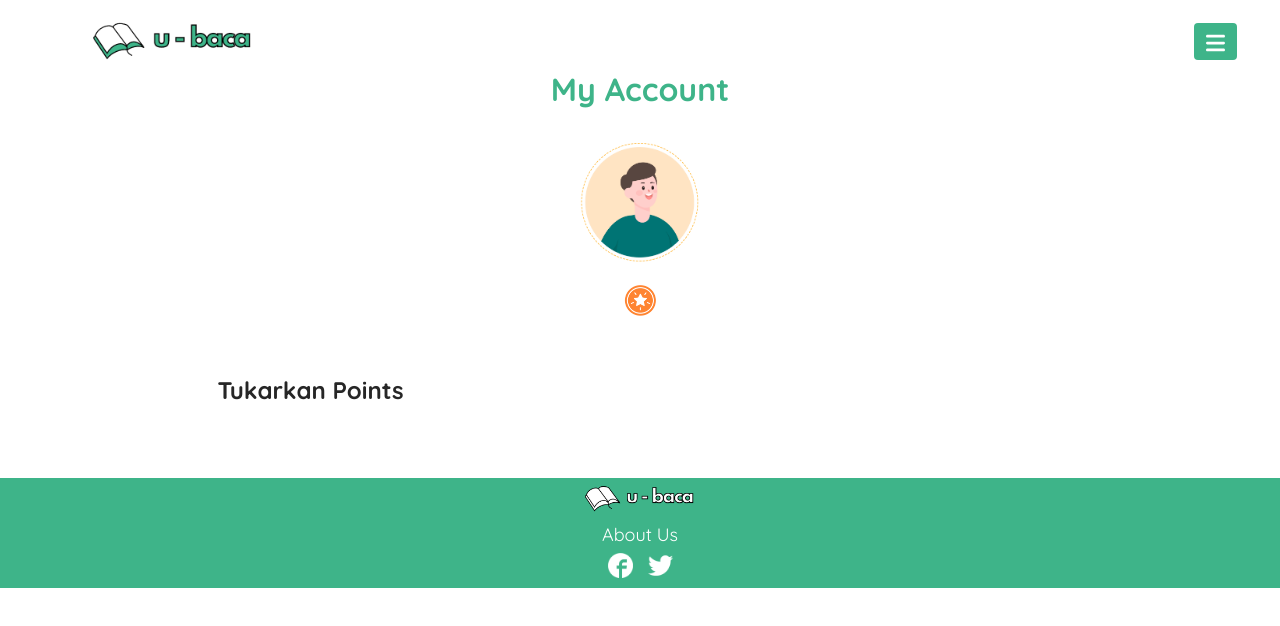
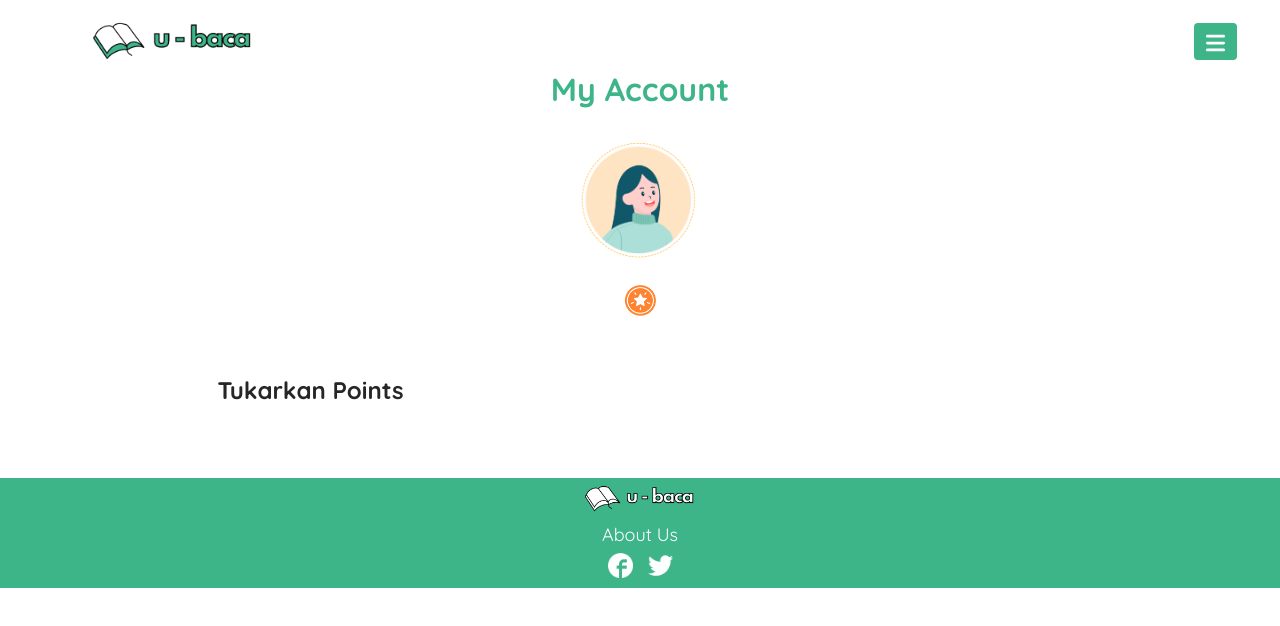
Before and after one commit to cicelpupuy27/project-ubaca, a React (Create React App) app in the folder frontend/u-baca/: page /profil in a window 1280 px wide. Shown: the top 626 px of the page. Built offline with nearby package versions, Linux system fonts and the light colour scheme; no server answers.

Commit message:
tampil buku yang sudah dienroll,

```diff
--- a/frontend/u-baca/src/components/Ranking.js
+++ b/frontend/u-baca/src/components/Ranking.js
@@ -2,12 +2,26 @@ import React from "react";
 import { useState } from "react";
 import { HiStar } from "react-icons/hi";
 import { ImTrophy } from "react-icons/im";
+import pria from "../assets/foto-profil-pria.png";
+import wanita from "../assets/foto-profil.png";
 // import DetailModal from "./Modals/DetailModal";
 //import { Modal } from 'react-bootstrap';
 
 function Ranking({ rank }) {
   //   const [openModal, setOpenModal] = useState(false);
     // const [numberRank, setNumberRank] = useState([]);
+
+    function profile_picture(param) {
+      if(param.picture!= null){
+        return param.picture;
+      }
+      if(param.jenis_kelamin == "perempuan"){
+        return pria;
+      }else{
+        return wanita;
+      }
+    }
+
     function newRank(param) {
       let newParam=""
       let temp=""
@@ -50,7 +64,7 @@ function Ranking({ rank }) {
               <div className="">
                 <div className="position-relative d-block mb-2">
 
-                <img className="profile-picture" src={item.picture} alt="profile" />
+                <img className="profile-picture" src={profile_picture(item)} alt="profile" />
                   <span class="position-absolute top-100 start-50 translate-middle badge rounded-pill  bg-secondary ">{newRank((item.rank).toString())} <span className="text-warning"> <HiStar/></span></span>
                   <span class="position-absolute top-0 start-100 translate-middle px-2 py-1 badge rounded-pill bg-warning fs-3">{item.rank==1?<ImTrophy/>:""}</span>
                 </div>
--- a/frontend/u-baca/src/components/UnlockCard.js
+++ b/frontend/u-baca/src/components/UnlockCard.js
@@ -12,9 +12,9 @@ function Unlock ({book}){
             return(
                 <>
             <div className="card" onClick={() => {setOpenModal(true); setItem(item)}} key={index}>
-                <img src={item.cover} alt=""/>
+                <img src={item.book.cover} alt=""/>
                 <div className="bottom">
-                    <h3 className="pt-3 book-title">{item.judul}</h3>
+                    <h3 className="pt-3 book-title">{item.book.judul}</h3>
                     <button className="mt-1 btn btn-outline-warning btn-rounded btn-sm my-0" id="unlock-button" type="submit">Unlock</button>
                 </div>
             </div>
--- a/frontend/u-baca/src/components/User.js
+++ b/frontend/u-baca/src/components/User.js
@@ -1,33 +1,57 @@
 import React, { useEffect, useState } from "react";
 import 'antd/dist/antd.css';
-import foto from "../assets/foto-profil.png";
-import foto2 from "../assets/foto-profil-pria.png"
 import coint from "../assets/coint.PNG";
 import UnlockCard from "./UnlockCard";
 import axios from 'axios';
+import pria from "../assets/foto-profil-pria.png";
+import wanita from "../assets/foto-profil.png";
 
 function User() {
-    const profil = JSON.parse(localStorage.getItem('profil'))
-    const [data, setData] = useState(null)
+    const [profile, setProfile] = useState([])
     const [bookData, setBookData] = useState([])
+    const token = localStorage.getItem("token");
 
+    function profile_picture(param) {
+      if(param.picture!= null){
+        return param.picture;
+      }
+      if(param.jenis_kelamin == "perempuan"){
+        return pria;
+      }else{
+        return wanita;
+      }
+    }
 
     useEffect(() => {
         axios.get(
-            "https://62b638f842c6473c4b40ff48.mockapi.io/api/read-me/locked-books/"
-            ).then(res => {
-                setBookData(res.data)
+            "https://admin.u-baca.my.id/api/book/enroll-book/get-user",{
+                headers: {
+                    Authorization: `Bearer ${token}`,
+                },
+            }).then(res => {
+                setBookData(res.data.data)
             })
+    }, [])
+
+    useEffect(() => {
+        axios.get(`https://admin.u-baca.my.id/api/user/get-user-profile`, {
+            headers: {
+            Authorization: `Bearer ${token}`,
+            },
+        })
+        .then((res) => {
+            setProfile(res.data.data);
+        });
     }, [])
 
     return(
         <div id="main">
             <h2 className="title"> My Account </h2>
-            <center><img src={profil?.jenis_kelamin?.toLowerCase() == 'perempuan'?foto:foto2} width={120} height={120} id="foto-profil" alt=""/></center>
-            <h4 className="nama">{profil?.nama}</h4>
+            <center><img src={profile_picture(profile)} width={120} height={120} id="foto-profil" alt=""/></center>
+            <h4 className="nama">{profile?.nama}</h4>
 
             <div id="point">
-                <center><h4 className="point-2"><img src={coint} width={35} alt=""/> {profil?.point}</h4></center>
+                <center><h4 className="point-2"><img src={coint} width={35} alt=""/> {profile?.point}</h4></center>
             </div>
 
             <h4 className="tukar">Tukarkan Points</h4>
```
